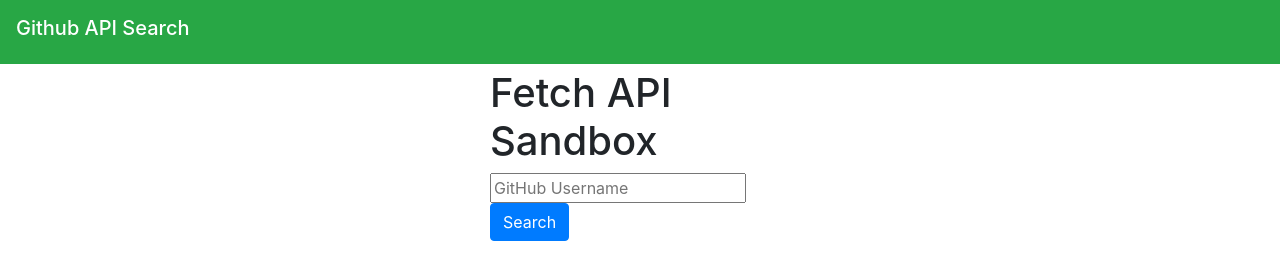
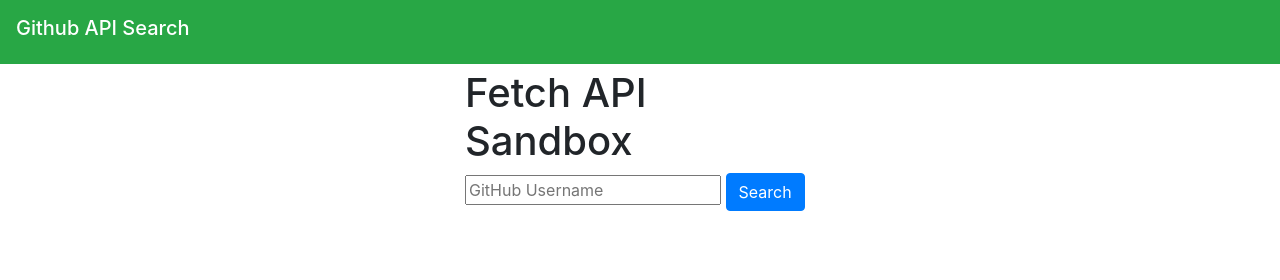
Before and after one commit to AfeezGL/hello-fetch, a plain HTML site: page index.html in a window 1280 px wide. Drawn offline with nearby package versions, Linux system fonts and the light colour scheme.

Commit message:
Update index.html

```diff
--- a/index.html
+++ b/index.html
@@ -11,7 +11,7 @@
     <nav class="navbar text-white bg-success">
         <h4 class="navbar-brand">Github API Search</h4>
     </nav>
-    <div style="width:300px;margin:5px auto;">
+    <div style="width:350px;margin:5px auto;">
         <h1>Fetch API Sandbox</h1>
         <form action="" class="mb-3">
             <input type="text" id="searchQuery"placeholder="GitHub Username">
```
